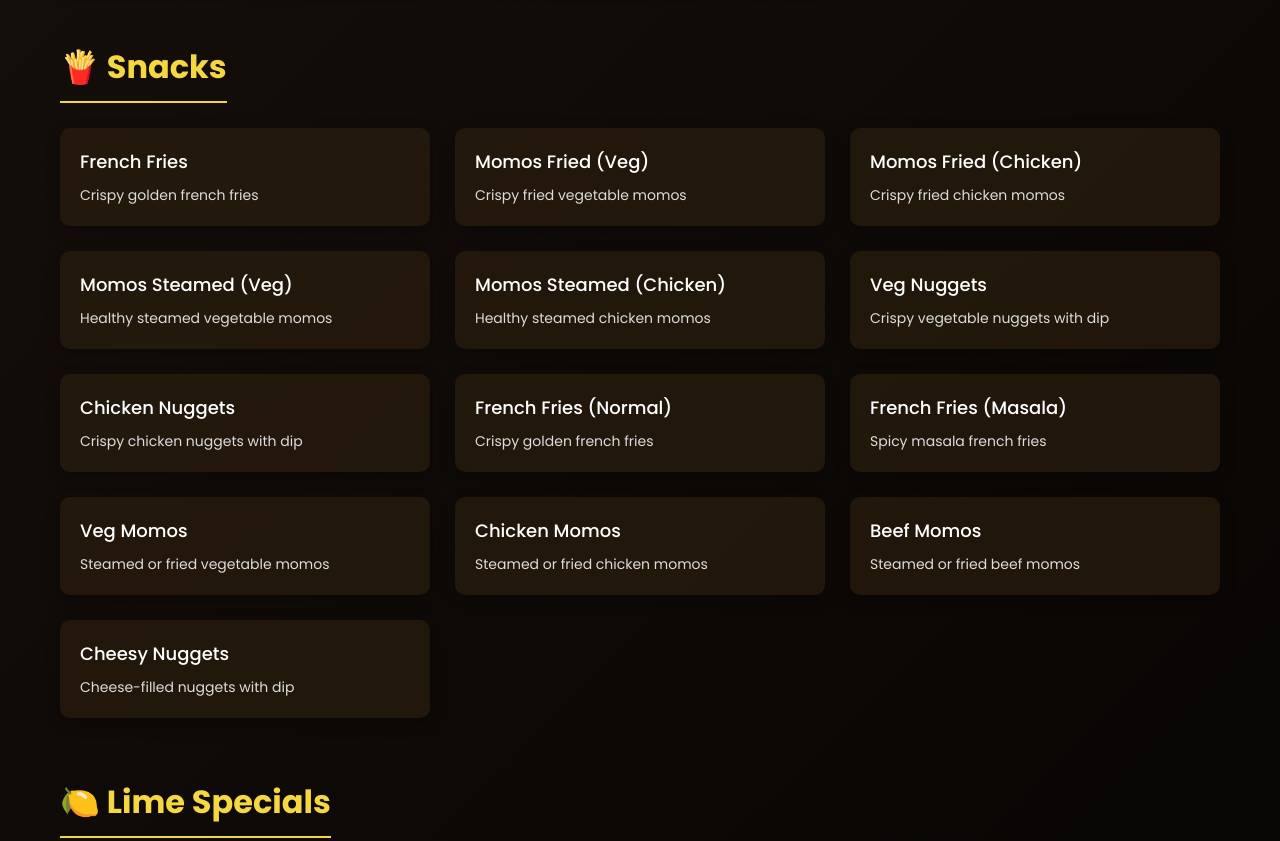
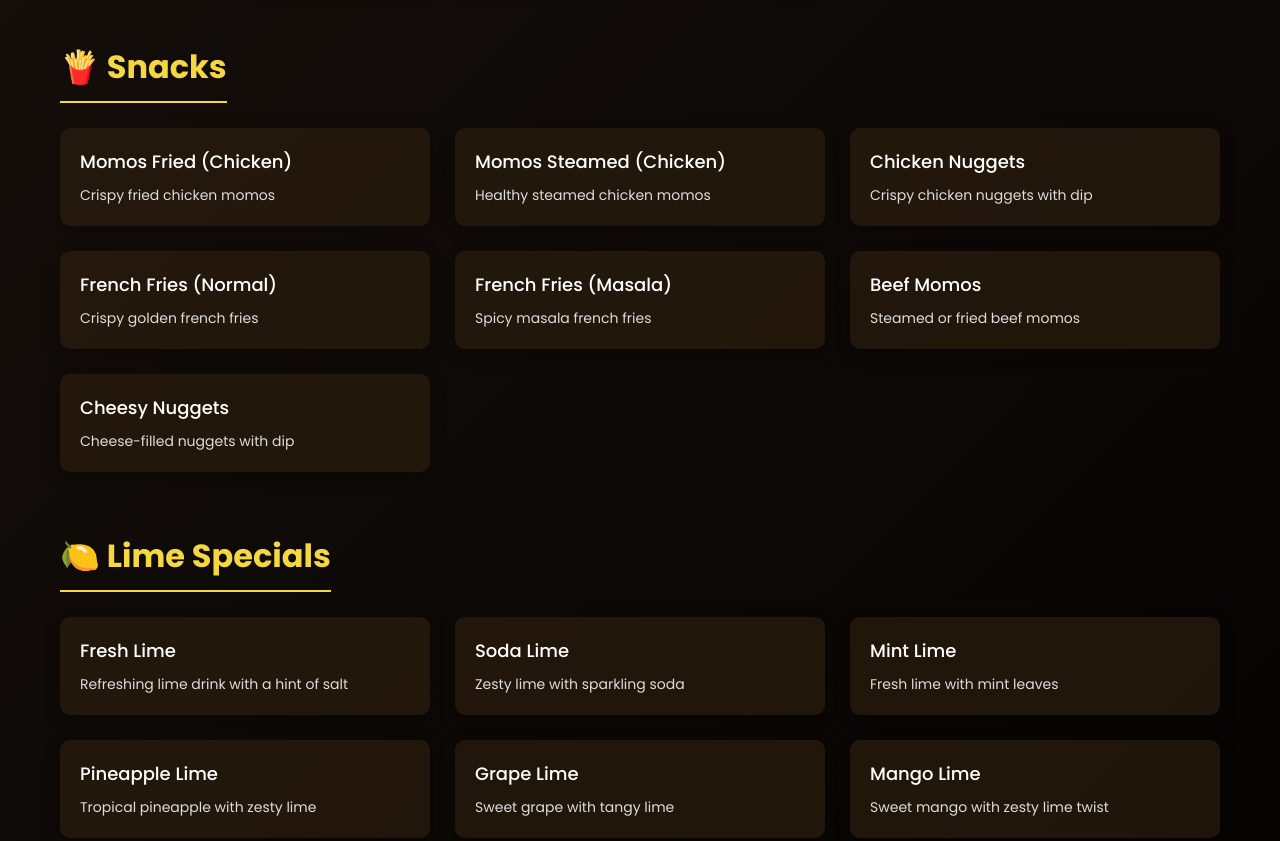
Before and after one commit to JiyaAmmuIssac/KappieKafe, a plain HTML site: page menu.html in a window 1280 px wide. Shown: the part 3720-4561 px from the top of the page. Drawn offline with Linux system fonts and the light colour scheme.

Commit message:
remove items from menu,update menu note from 6 to 5

```diff
--- a/menu.html
+++ b/menu.html
@@ -844,20 +844,8 @@
     <div class="menu-section" id="snacks">
       <h2>🍟 Snacks</h2>
       <div class="menu-grid">
-        <div class="menu-item">
-          <div class="menu-item-header">
-            <span class="menu-item-name">French Fries</span>
-            <span class="menu-item-price"></span>
-          </div>
-          <p class="menu-item-desc">Crispy golden french fries</p>
-        </div>
-        <div class="menu-item">
-          <div class="menu-item-header">
-            <span class="menu-item-name">Momos Fried (Veg)</span>
-            <span class="menu-item-price"></span>
-          </div>
-          <p class="menu-item-desc">Crispy fried vegetable momos</p>
-        </div>
+
+
         <div class="menu-item">
           <div class="menu-item-header">
             <span class="menu-item-name">Momos Fried (Chicken)</span>
@@ -865,13 +853,7 @@
           </div>
           <p class="menu-item-desc">Crispy fried chicken momos</p>
         </div>
-        <div class="menu-item">
-          <div class="menu-item-header">
-            <span class="menu-item-name">Momos Steamed (Veg)</span>
-            <span class="menu-item-price"></span>
-          </div>
-          <p class="menu-item-desc">Healthy steamed vegetable momos</p>
-        </div>
+
         <div class="menu-item">
           <div class="menu-item-header">
             <span class="menu-item-name">Momos Steamed (Chicken)</span>
@@ -879,13 +861,7 @@
           </div>
           <p class="menu-item-desc">Healthy steamed chicken momos</p>
         </div>
-        <div class="menu-item">
-          <div class="menu-item-header">
-            <span class="menu-item-name">Veg Nuggets</span>
-            <span class="menu-item-price"></span>
-          </div>
-          <p class="menu-item-desc">Crispy vegetable nuggets with dip</p>
-        </div>
+
         <div class="menu-item">
           <div class="menu-item-header">
             <span class="menu-item-name">Chicken Nuggets</span>
@@ -907,20 +883,8 @@
           </div>
           <p class="menu-item-desc">Spicy masala french fries</p>
         </div>
-        <div class="menu-item">
-          <div class="menu-item-header">
-            <span class="menu-item-name">Veg Momos</span>
-            <span class="menu-item-price"></span>
-          </div>
-          <p class="menu-item-desc">Steamed or fried vegetable momos</p>
-        </div>
-        <div class="menu-item">
-          <div class="menu-item-header">
-            <span class="menu-item-name">Chicken Momos</span>
-            <span class="menu-item-price"></span>
-          </div>
-          <p class="menu-item-desc">Steamed or fried chicken momos</p>
-        </div>
+
+
         <div class="menu-item">
           <div class="menu-item-header">
             <span class="menu-item-name">Beef Momos</span>
@@ -1143,7 +1107,7 @@
 
     <!-- Note Section -->
     <div class="menu-note">
-      <p>📝 <strong>Note:</strong> Rates may change subject to the season. All snacks are served in 6 pcs per plate.</p>
+      <p>📝 <strong>Note:</strong> Rates may change subject to the season. All snacks are served in 5 pcs per plate.</p>
     </div>
   </div>
 
```
